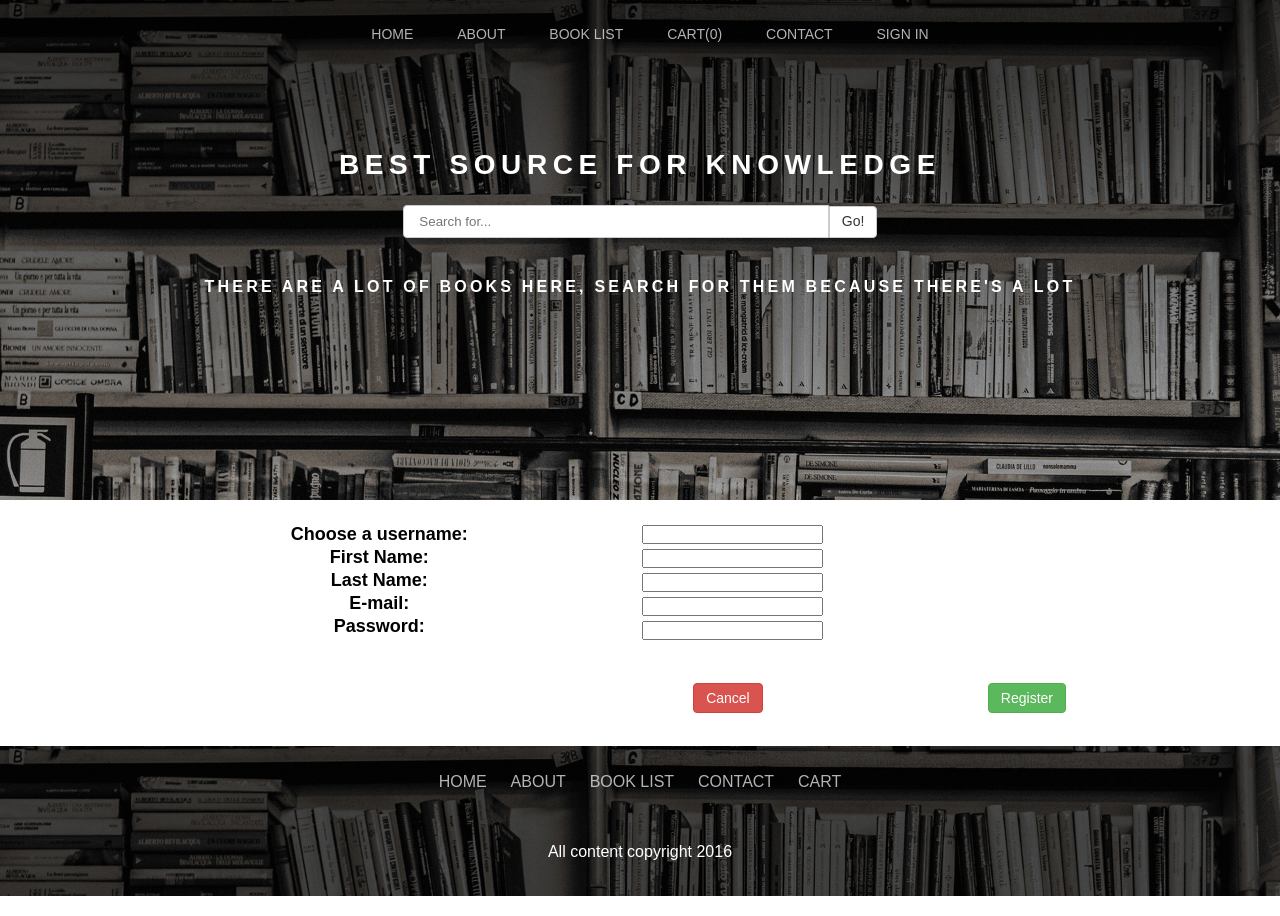
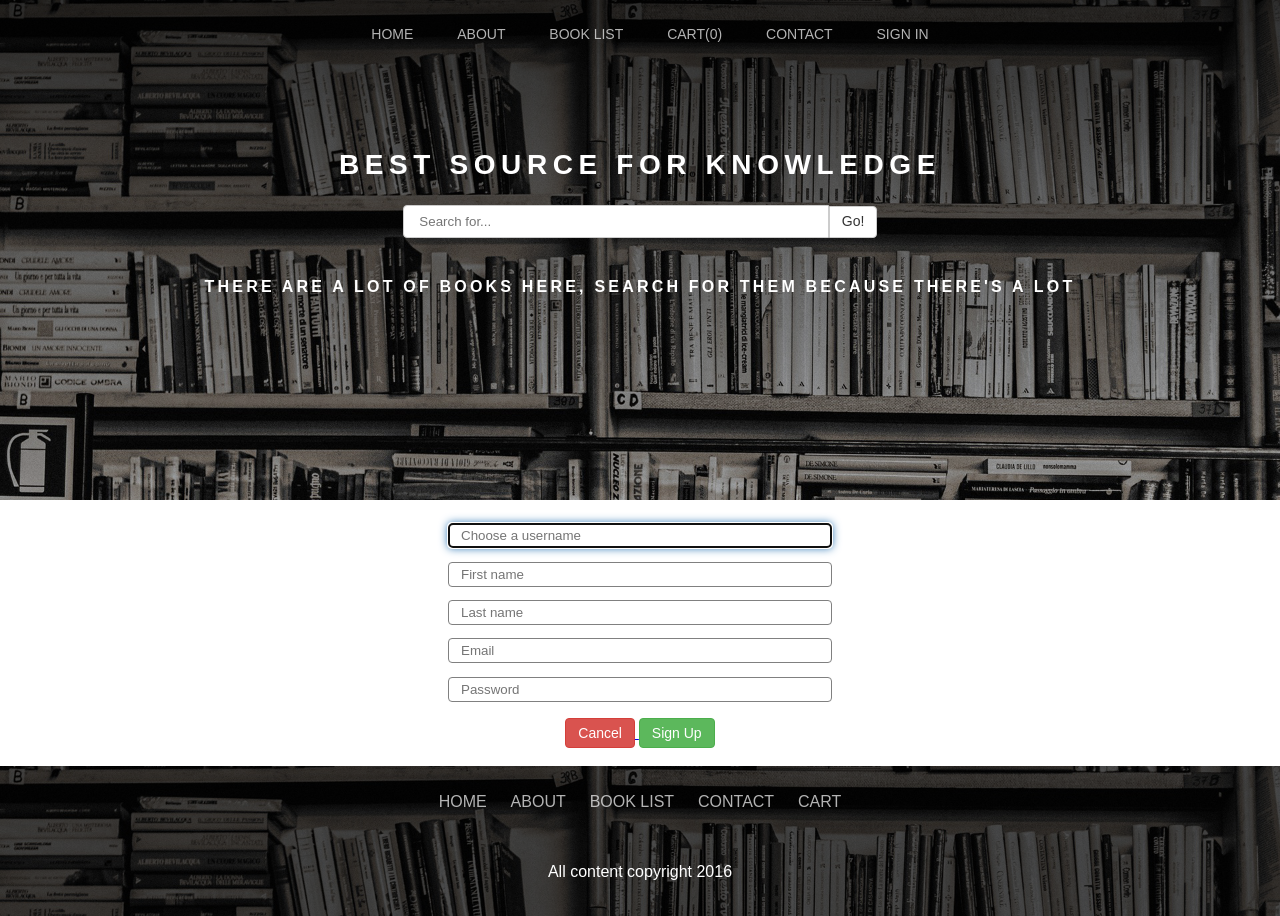
Before and after one commit to jodylane/LibraryLending, a PHP site: page /signup.php in a window 1280 px wide. Run offline with PHP 8.4, Linux system fonts and the light colour scheme; data comes from the database, SQL or seed files in the repository.

Commit message:
styled login signup

```diff
--- a/css/sections.css
+++ b/css/sections.css
@@ -545,9 +545,13 @@ table.bookdetails td.col4 img {
   display: block;
   margin-top: 1em; }
 
-.signup-section {
-  height: auto;
-  background-color: white; }
+.signup {
+  height: auto; }
+  .signup form {
+    width: 30%;
+    margin: 0 auto; }
+  .signup .input {
+    box-sizing: border-box; }
 
 .signup-headline {
   text-align: center;
@@ -556,12 +560,6 @@ table.bookdetails td.col4 img {
   font-weight: 700;
   text-transform: uppercase;
   color: black; }
-
-.sign-up-form {
-  width: 40%;
-  margin: 0 auto; }
-  .sign-up-form .btn {
-    box-sizing: border-box; }
 
 .btn-holder {
   width: 200px;
@@ -582,3 +580,12 @@ table.bookdetails td.col4 img {
   margin: auto;
   text-transform: uppercase;
   color: black; }
+
+.login {
+  height: auto; }
+  .login form {
+    width: 30%;
+    margin: 0 auto; }
+    .login form .input {
+      box-sizing: border-box;
+      width: 100%; }
--- a/sass/login.scss
+++ b/sass/login.scss
@@ -0,0 +1,11 @@
+.login{
+  height: auto;
+  form{
+    width: 30%;
+    margin: 0 auto;
+    .input{
+      box-sizing: border-box;
+      width: 100%;
+    }
+  }
+}
--- a/sass/sections.sass
+++ b/sass/sections.sass
@@ -12,3 +12,4 @@
 @import "contact"
 @import "signup"
 @import "showcart"
+@import "login"
--- a/sass/signup.sass
+++ b/sass/signup.sass
@@ -1,7 +1,10 @@
-.signup-section
+.signup
   height: auto
-  background-color: white
-
+  form
+    width: 30%
+    margin: 0 auto
+  .input
+    box-sizing: border-box
 .signup-headline
   text-align: center
   padding-top: 50px
@@ -10,8 +13,3 @@
     weight: 700
   text-transform: uppercase
   color: rgba(0,0,0,1)
-.sign-up-form
-  width: 40%
-  margin: 0 auto
-  .btn
-    box-sizing: border-box
--- a/signup.php
+++ b/signup.php
@@ -1,44 +1,30 @@
 <?php
 /**
-<<<<<<< Updated upstream
+ * <<<<<<< Updated upstream
  * User: Nathan Ekema
  * Date: 11/5/2016
  * Description: This file was created to be used as the signup page
-
  */
 
 include "includes/header.php";
 include "includes/database.php";
 ?>
+<section class="signup">
+    <form action="sendsignup.php" method="post">
 
-<form action="sendsignup.php" method="post">
-    <table class="bookdetails" >
-        <tr>
-            <td>
-                <h4>Choose a username:</h4>
-                <h4>First Name:</h4>
-                <h4>Last Name:</h4>
-                <h4>E-mail:</h4>
-                <h4>Password:</h4>
-            </td>
-            <td>
-                <p><input required type="text" name="username"></p>
-                <p><input required type="text" name="firstname"></p>
-                <p><input required type="text" name="lastname"></p>
-                <p><input required type="email" name="email"></p>
-                <p><input required type="password" name="password"></p>
-            </td>
-        </tr>
-        <tr>
-            <td></td>
-            <td>
-                <a href="index.php"><button type="button" href="index.php" class="btn btn-danger" formnovalidate>Cancel</button></a>
-            </td>
-            <td>
-                <input type="submit" class="btn btn-success right" value="Register">
-            </td>
-        </tr>
-    </table>
-</form>
+        <input required type="text" name="username" placeholder="Choose a username" class="input" autofocus>
+        <input required type="text" name="firstname" placeholder="First name" class="input">
+        <input required type="text" name="lastname" placeholder="Last name" class="input">
+        <input required type="email" name="email" placeholder="Email" class="input">
+        <input required type="password" name="password" placeholder="Password" class="input">
+
+        <a href="index.php">
+            <button type="button" href="index.php" class="btn btn-danger" formnovalidate>Cancel</button>
+        </a>
+
+        <input type="submit" class="btn btn-success" value="Sign Up">
+
+    </form>
+</section>
 
 <?php include "includes/footer.php"; ?>
```
Also changed, not shown: login.php (+8 -26 lines).
